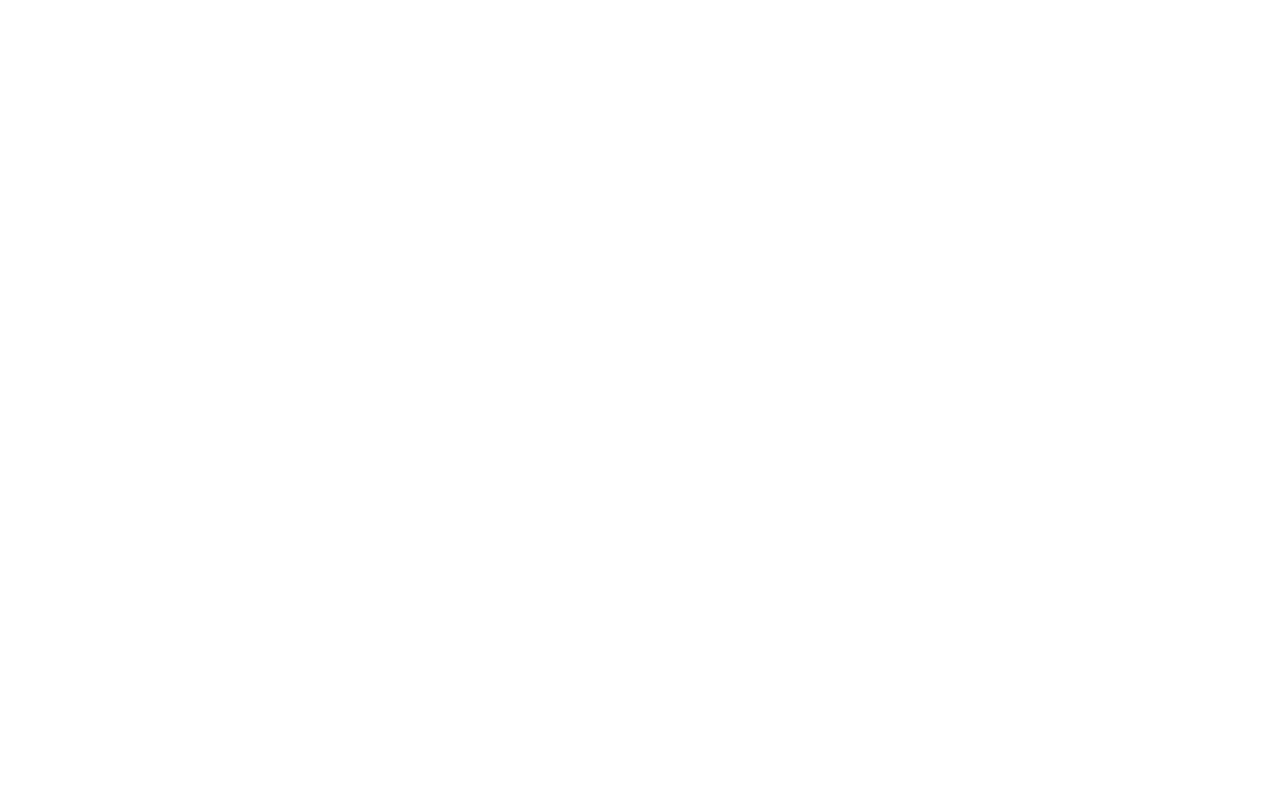
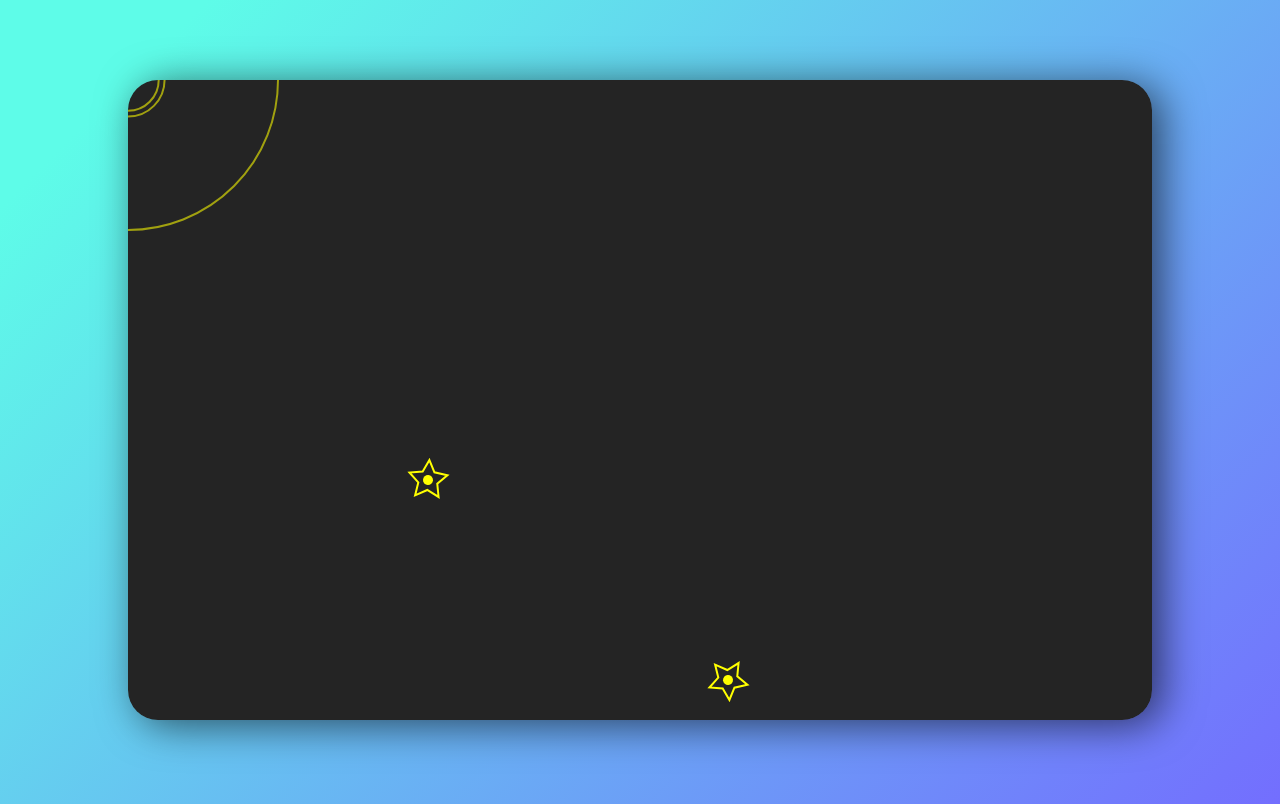
Before and after one commit to kanakanho/circle-liner, a website built with Vite: page index.html in a window 1280 px wide. Built offline with nearby package versions, Linux system fonts and the light colour scheme.

Commit message:
feat: 最低限のアニメーションを描画させる機能

```diff
--- a/index.html
+++ b/index.html
@@ -5,11 +5,27 @@
     <link rel="icon" type="image/svg+xml" href="/vite.svg" />
     <meta name="viewport" content="width=device-width, initial-scale=1.0" />
     <title>CircleLiner</title>
+    <style>
+      * {
+        margin: 0;
+        padding: 0;
+        box-sizing: border-box;
+      }
+      body {
+        overflow: hidden;
+        background-image: linear-gradient(135deg, #5efce8 10%, #736efe 100%);
+      }
+      main {
+        margin: 10svh 10svw;
+      }
+      main canvas {
+        border-radius: 30px;
+        box-shadow: 10px 5px 40px rgba(0, 0, 0, 0.6);
+      }
+    </style>
   </head>
   <body>
-    <main>
-      <div id="game"></div>
-    </main>
+    <main />
     <script type="module" src="/src/main.ts"></script>
   </body>
 </html>
--- /dev/null
+++ b/src/StartAndGoal.ts
@@ -0,0 +1,54 @@
+import type p5 from "p5";
+import type { Color } from "./types/color";
+import type { EventPoint } from "./types/global";
+import star from "./util/star";
+
+export type StartAndGoal<TColor extends Color> = {
+  start: EventPoint<TColor>;
+  goal: EventPoint<TColor>;
+};
+
+export type StartAndGoalProps<TColor extends Color> = {
+  startAndGoal: StartAndGoal<TColor>;
+  p: p5;
+};
+
+export function StartAndGoal<TColor extends Color>({ startAndGoal, p }: StartAndGoalProps<TColor>) {
+  const { start, goal } = startAndGoal;
+  const frameCount = p.frameCount;
+  // スタート地点
+  p.push();
+  p.translate(start.x, start.y);
+  p.rotate(frameCount / -300.0);
+  star({
+    x: 0,
+    y: 0,
+    color: start.color,
+    radius1: 10,
+    radius2: 20,
+    npoints: 5,
+    p,
+  });
+  p.fill(start.color[0], start.color[1], start.color[2]);
+  p.noStroke();
+  p.ellipse(0, 0, 10, 10);
+  p.pop();
+
+  // ゴール地点
+  p.push();
+  p.translate(goal.x, goal.y);
+  p.rotate(frameCount / 300.0);
+  star({
+    x: 0,
+    y: 0,
+    color: goal.color,
+    radius1: 10,
+    radius2: 20,
+    npoints: 5,
+    p,
+  });
+  p.fill(goal.color[0], goal.color[1], goal.color[2]);
+  p.noStroke();
+  p.ellipse(0, 0, 10, 10);
+  p.pop();
+}
--- a/src/main.ts
+++ b/src/main.ts
@@ -0,0 +1,43 @@
+import p5 from "p5";
+import { StartAndGoal } from "./StartAndGoal";
+import { type ColorYellow, Yellow } from "./types/color";
+import mouseStalker from "./util/mousestoker";
+
+// start と goal の色が同じであることを型で保証
+const startAndGoal: StartAndGoal<ColorYellow> = {
+  start: {
+    x: 300,
+    y: 400,
+    color: Yellow,
+  },
+  goal: {
+    x: 600,
+    y: 600,
+    color: Yellow,
+  },
+};
+
+const mouseStalkerColor = Yellow;
+
+const sketch = (p: p5) => {
+  p.setup = () => {
+    p.createCanvas(window.innerWidth * 0.8, window.innerHeight * 0.8);
+    p.background(36);
+  };
+
+  p.draw = () => {
+    p.background(36);
+    StartAndGoal({ startAndGoal, p });
+
+    // マウスストーカーを描画
+    mouseStalker(p, mouseStalkerColor, 300);
+  };
+
+  // 画面幅が変更されたときにキャンバスのサイズを変更する
+  p.windowResized = () => {
+    console.log("window resized");
+    p.resizeCanvas(window.innerWidth, window.innerHeight);
+  };
+};
+
+new p5(sketch);
--- /dev/null
+++ b/src/types/color.ts
@@ -0,0 +1,43 @@
+export type Color =
+  | [number, number, number, number]
+  | ColorRed
+  | ColorGreen
+  | ColorBlue
+  | ColorYellow
+  | ColorCyan
+  | ColorMagenta
+  | ColorBlack
+  | ColorWhite
+  | ColorGray
+  | ColorOrange
+  | ColorPurple
+  | ColorPink
+  | ColorBrown;
+
+export type ColorRed = typeof Red;
+export type ColorGreen = typeof Green;
+export type ColorBlue = typeof Blue;
+export type ColorYellow = typeof Yellow;
+export type ColorCyan = typeof Cyan;
+export type ColorMagenta = typeof Magenta;
+export type ColorBlack = typeof Black;
+export type ColorWhite = typeof White;
+export type ColorGray = typeof Gray;
+export type ColorOrange = typeof Orange;
+export type ColorPurple = typeof Purple;
+export type ColorPink = typeof Pink;
+export type ColorBrown = typeof Brown;
+
+export const Red = [255, 0, 0, 255];
+export const Green = [0, 255, 0, 255];
+export const Blue = [0, 0, 255, 255];
+export const Yellow = [255, 255, 0, 255];
+export const Cyan = [0, 255, 255, 255];
+export const Magenta = [255, 0, 255, 255];
+export const Black = [0, 0, 0, 255];
+export const White = [255, 255, 255, 255];
+export const Gray = [128, 128, 128, 255];
+export const Orange = [255, 165, 0, 255];
+export const Purple = [128, 0, 128, 255];
+export const Pink = [255, 192, 203, 255];
+export const Brown = [165, 42, 42, 255];
--- /dev/null
+++ b/src/types/cricle.ts
@@ -0,0 +1,11 @@
+import type { Color } from "./color";
+
+export type Cricle = {
+  color: Color;
+  length: number;
+};
+
+export type FixedCricle = {
+  x: number;
+  y: number;
+} & Cricle;
--- /dev/null
+++ b/src/types/global.ts
@@ -0,0 +1,7 @@
+import type { Color } from "./color";
+
+export type EventPoint<TColor extends Color> = {
+  x: number;
+  y: number;
+  color: TColor;
+};
--- /dev/null
+++ b/src/util/cricle.ts
@@ -0,0 +1,39 @@
+import type p5 from "p5";
+import type { Cricle } from "../types/cricle";
+
+let stalkerX = 0;
+let stalkerY = 0;
+const easing = 0.5; // スムーズな追従のためのイージング係数
+let s = 0;
+let verticals = 0;
+let alpha = 0;
+
+export type CricleProps = {
+  p: p5;
+} & Cricle;
+
+export default function cricle({ p, color, length }: CricleProps) {
+  const maxLangth = length;
+  const minLength = length * 0.2;
+  s = p.cos(p.frameCount / 43) * (maxLangth - minLength) + minLength;
+  verticals = p.sin(p.frameCount / 71) * (maxLangth - minLength) + minLength;
+  // 透明度の変化 ただし、透明度は128~255の範囲
+  alpha = p.map(p.sin(p.frameCount / 20), -1, 1, 128, 200);
+  const targetX = p.mouseX;
+  const targetY = p.mouseY;
+
+  // イージングを使って追従
+  stalkerX += (targetX - stalkerX) * easing;
+  stalkerY += (targetY - stalkerY) * easing;
+
+  // マウスストーカー（円の線）
+  p.push();
+  p.stroke(color[0], color[1], color[2], alpha);
+  p.strokeWeight(2);
+  p.fill(0, 0, 0, 0);
+
+  p.ellipse(stalkerX, stalkerY, s, s);
+  p.ellipse(stalkerX, stalkerY, verticals, verticals);
+  p.ellipse(stalkerX, stalkerY, maxLangth, maxLangth);
+  p.pop();
+}
--- /dev/null
+++ b/src/util/mousestoker.ts
@@ -0,0 +1,7 @@
+import type p5 from "p5";
+import type { Color } from "../types/color";
+import cricle from "./cricle";
+
+export default function mouseStalker(p: p5, color: Color, length: number) {
+  cricle({ p, color, length });
+}
--- /dev/null
+++ b/src/util/star.ts
@@ -0,0 +1,31 @@
+import type p5 from "p5";
+import type { Color } from "../types/color";
+
+type StarProps = {
+  x: number;
+  y: number;
+  color: Color;
+  radius1: number;
+  radius2: number;
+  npoints: number;
+  p: p5;
+};
+
+export default function star({ x, y, color, radius1, radius2, npoints, p }: StarProps) {
+  const angle = p.TWO_PI / npoints;
+  const halfAngle = angle / 2.0;
+  p.beginShape();
+  p.stroke(color);
+  p.strokeWeight(2);
+  for (let a = 0; a < p.TWO_PI; a += angle) {
+    const sx = x + p.cos(a) * radius2;
+    const sy = y + p.sin(a) * radius2;
+    p.vertex(sx, sy);
+
+    const sxInner = x + p.cos(a + halfAngle) * radius1;
+    const syInner = y + p.sin(a + halfAngle) * radius1;
+    p.vertex(sxInner, syInner);
+  }
+  p.noFill();
+  p.endShape(p.CLOSE);
+}
```
